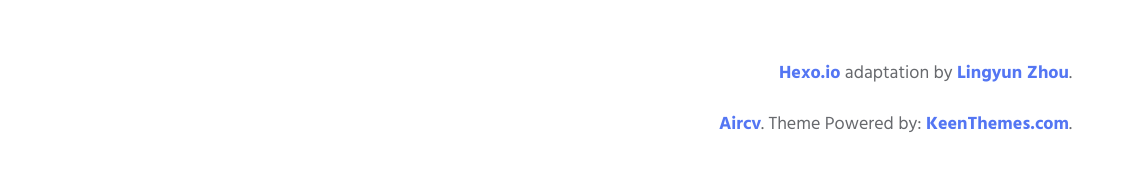
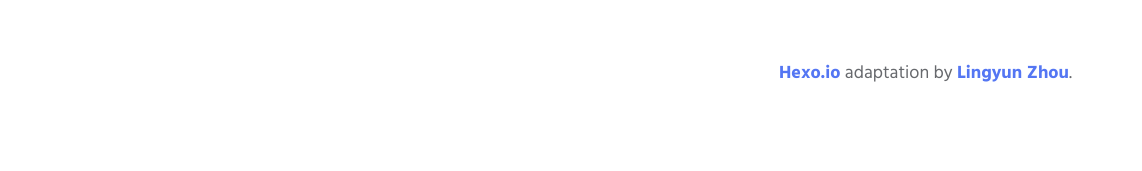
Before and after one commit to PatricornZhou/PatricornZhou.github.io, a plain HTML site: page 2021/09/17/hello-world/index.html in a window 1280 px wide. Shown: the part 1136-1307 px from the top of the page, 138-1280 px from the left. Drawn offline with Linux system fonts and the light colour scheme; files whose address does not match are found by name.

Commit message:
Site updated: 2021-09-20 23:37:38

```diff
--- a/2021/09/17/hello-world/index.html
+++ b/2021/09/17/hello-world/index.html
@@ -181,7 +181,7 @@
                 <a class="fweight-700" target="_blank" rel="noopener" href="https://hexo.io/">Hexo.io</a> adaptation by <a class="fweight-700" target="_blank" rel="noopener" href="https://PatricornZhou.github.io">Lingyun Zhou</a>.
                 <br>
                 <br>
-                <a class="fweight-700" target="_blank" rel="noopener" href="https://keenthemes.com/preview/aircv/">Aircv</a>. Theme Powered by: <a class="fweight-700" target="_blank" rel="noopener" href="https://www.keenthemes.com/">KeenThemes.com</a>.
+
             </p>
           </div>
       </div>
```
Also changed, not shown: archives/2021/09/index.html (+1 -1 lines), archives/2021/index.html (+1 -1 lines), archives/index.html (+1 -1 lines), index.html (+1 -1 lines).
